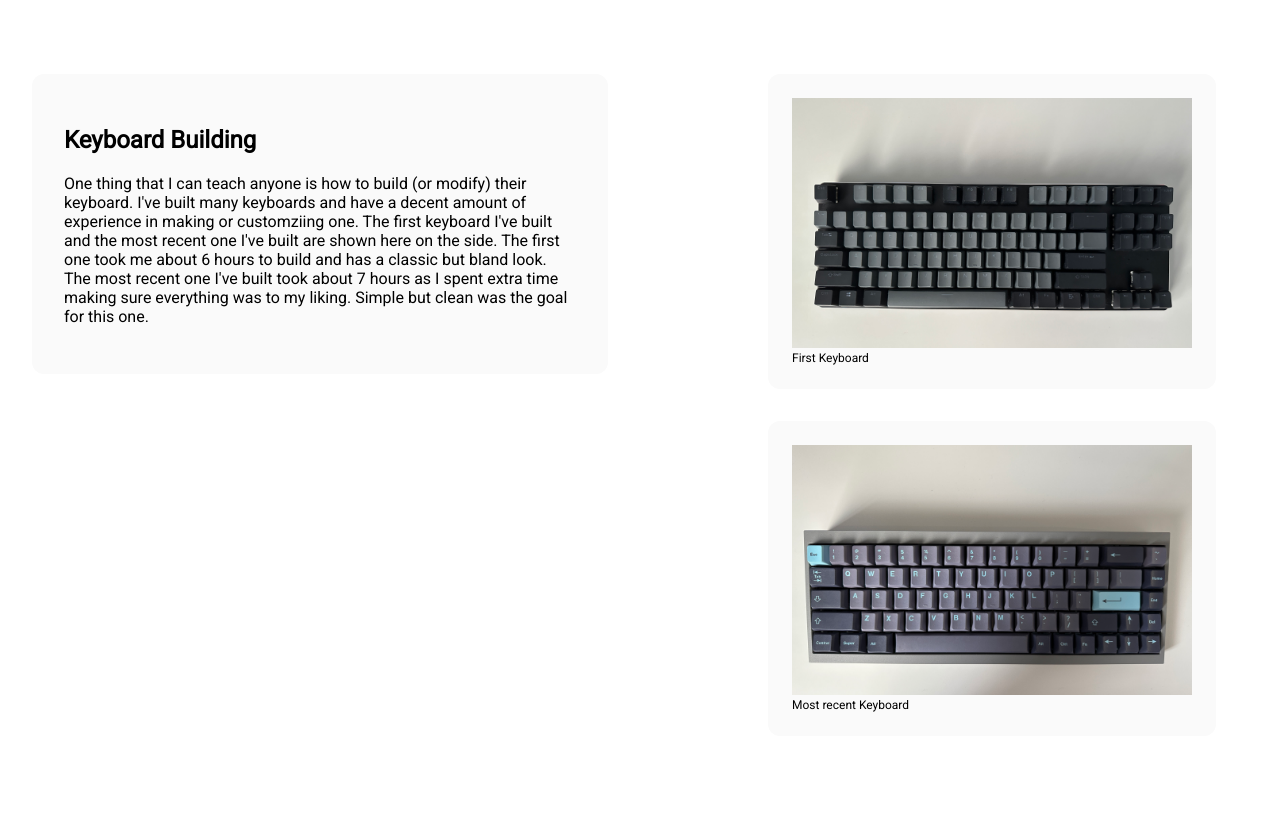
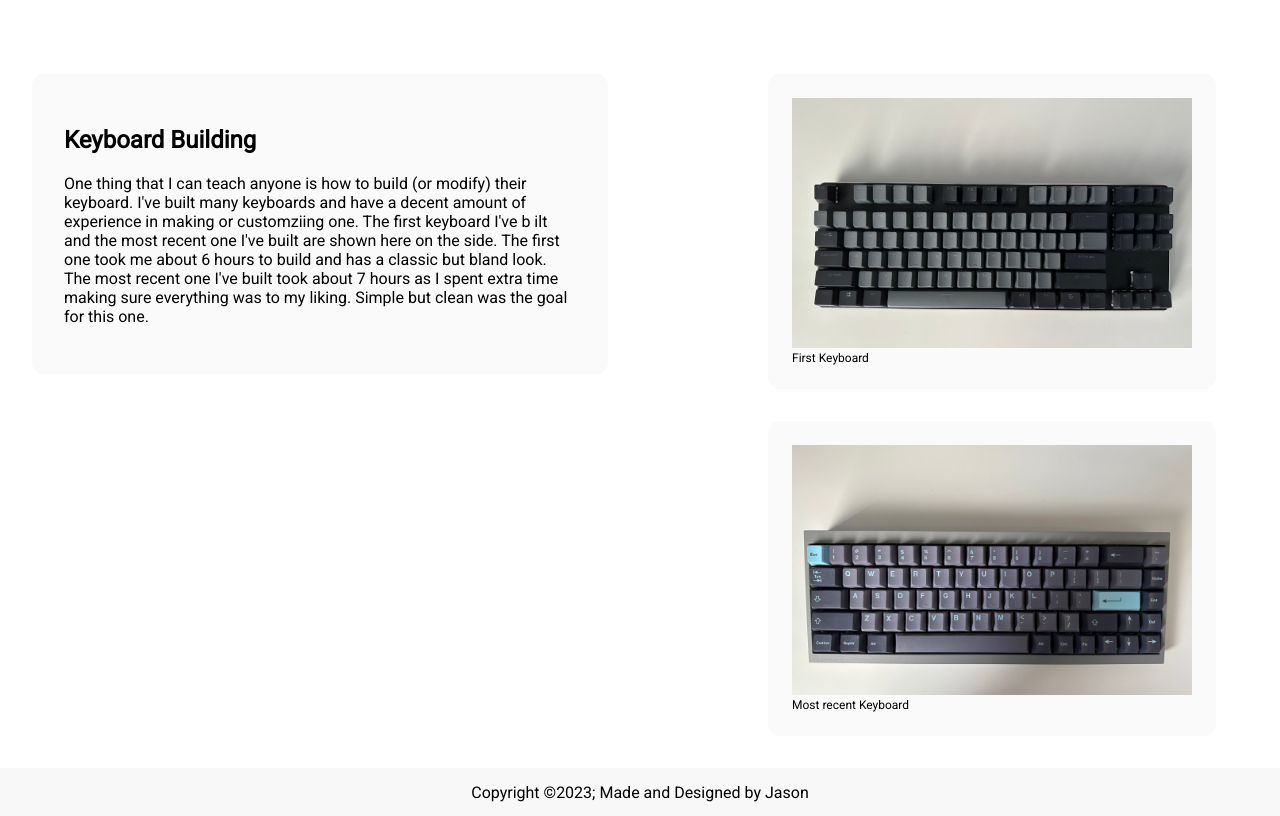
Before and after one commit to jchen2090/static-website-project, a plain HTML site: page skills.html in a window 1280 px wide. Shown: the part 172-988 px from the top of the page. Before the commit the page ends 940 px from the top, so only its background shows below. Drawn offline with Linux system fonts and the light colour scheme.

Commit message:
Added footer

```diff
--- a/skills.html
+++ b/skills.html
@@ -36,7 +36,7 @@
           <h2>Keyboard Building</h2>
           <p>
             One thing that I can teach anyone is how to build (or modify) their keyboard. I've built many keyboards and
-            have a decent amount of experience in making or customziing one. The first keyboard I've built and the most
+            have a decent amount of experience in making or customziing one. The first keyboard I've b ilt and the most
             recent one I've built are shown here on the side. The first one took me about 6 hours to build and has a
             classic but bland look. The most recent one I've built took about 7 hours as I spent extra time making sure
             everything was to my liking. Simple but clean was the goal for this one.
@@ -54,5 +54,6 @@
         </aside>
       </div>
     </main>
+    <footer>Copyright &copy;2023; Made and Designed by Jason</footer>
   </body>
 </html>
--- a/styles/index.css
+++ b/styles/index.css
@@ -1,7 +1,14 @@
 body {
+  display: flex;
+  flex-direction: column;
+  min-height: 100vh;
   padding: 0;
   margin: 0;
   font-family: "Roboto", sans-serif;
+}
+
+main {
+  flex: 1;
 }
 
 a {
@@ -29,3 +36,13 @@ a {
   margin-left: auto;
   margin-right: 2em;
 }
+
+footer {
+  display: flex;
+  justify-content: center;
+  align-items: center;
+  margin-top: auto;
+  background-color: rgb(248, 248, 248);
+  height: 2em;
+  padding: 0.5em;
+}
```
Also changed, not shown: favorites.html (+1 -0 lines), index.html (+1 -0 lines), spots.html (+1 -0 lines).
